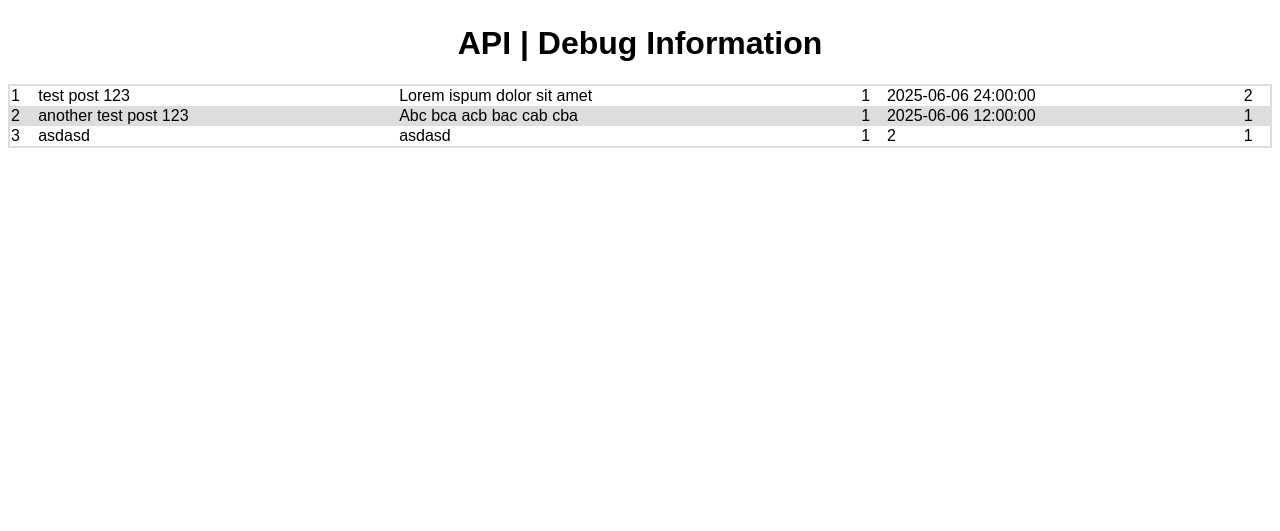
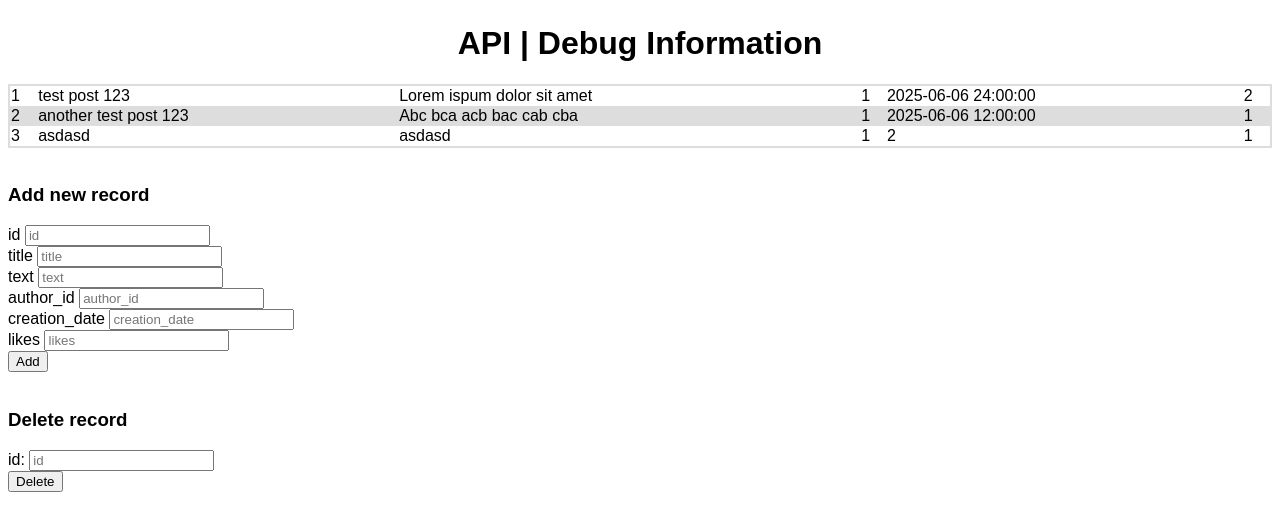
Before and after one commit to DaniyilAurora/journalapp, a Flask app: page /api/posts in a window 1280 px wide. Shown: the top 531 px of the page. Run offline with Flask 3, Linux system fonts and the light colour scheme; data comes from the database, SQL or seed files in the repository; both versions use the stored data as it was after the commit.

Commit message:
Added functionality to add new profiles, posts and comments through api, and to remove them

```diff
--- a/connection.py
+++ b/connection.py
@@ -2,10 +2,12 @@ import sqlite3
 
 
 class Connection():
+    # Initialises the connection
     def __init__(self):
         self.connection = sqlite3.connect("database.db", check_same_thread=False)
         self.cursor = self.connection.cursor()
 
+    # Returns all profiles
     def get_profiles(self) -> list[str]:
         self.cursor.execute("""
             SELECT * FROM profiles;
@@ -14,6 +16,28 @@ class Connection():
         profiles = self.cursor.fetchall()
         return profiles
 
+    # Returns profiles column names
+    def get_profiles_columns(self):
+        self.cursor.execute("PRAGMA table_info(profiles)")
+        columns = [column[1] for column in self.cursor.fetchall()]
+
+        return columns
+
+    # Adds new profile
+    def add_profile(self, id, username, password, creation_date):
+        self.cursor.execute("""
+            INSERT INTO profiles
+            (id, username, password, creation_date)
+            VALUES (?, ?, ?, ?);
+        """, (id, username, password, creation_date))
+        self.connection.commit()
+
+    # Deletes profile
+    def delete_profile(self, id):
+        self.cursor.execute("DELETE FROM profiles WHERE id = ?", (id,))
+        self.connection.commit()
+
+    # Returns all posts
     def get_posts(self) -> list[str]:
         self.cursor.execute("""
             SELECT * FROM posts;
@@ -22,6 +46,28 @@ class Connection():
         posts = self.cursor.fetchall()
         return posts
 
+    # Returns posts column names
+    def get_posts_columns(self):
+        self.cursor.execute("PRAGMA table_info(posts)")
+        columns = [column[1] for column in self.cursor.fetchall()]
+
+        return columns
+
+    # Adds new post
+    def add_post(self, id, title, text, author_id, creation_date, likes):
+        self.cursor.execute("""
+            INSERT INTO posts
+            (id, title, text, author_id, creation_date, likes)
+            VALUES (?, ?, ?, ?, ?, ?);
+        """, (id, title, text, author_id, creation_date, likes))
+        self.connection.commit()
+
+    # Deletes post
+    def delete_post(self, id):
+        self.cursor.execute("DELETE FROM posts WHERE id = ?", (id,))
+        self.connection.commit()
+
+    # Returns all comments
     def get_comments(self) -> list[str]:
         self.cursor.execute("""
             SELECT * FROM comments;
@@ -30,5 +76,27 @@ class Connection():
         comments = self.cursor.fetchall()
         return comments
 
+    # Returns comments column names
+    def get_comments_columns(self):
+        self.cursor.execute("PRAGMA table_info(comments)")
+        columns = [column[1] for column in self.cursor.fetchall()]
+
+        return columns
+
+    # Adds new comment
+    def add_comment(self, id, text, likes, author_id, post_id, creation_date):
+        self.cursor.execute("""
+            INSERT INTO comments
+            (id, text, likes, author_id, post_id, creation_date)
+            VALUES (?, ?, ?, ?, ?, ?);
+        """, (id, text, likes, author_id, post_id, creation_date))
+        self.connection.commit()
+
+    # Deletes comment
+    def delete_comment(self, id):
+        self.cursor.execute("DELETE FROM comments WHERE id = ?", (id,))
+        self.connection.commit()
+
+    # Closes the connection
     def close(self):
         self.connection.close()
--- a/database.py
+++ b/database.py
@@ -7,8 +7,8 @@ class Database():
         self.cursor = self.connection.cursor()
 
         # TODO: REMOVE LATER
-        #self.cursor.execute("INSERT INTO comments VALUES (2, 'another test comment 321', 1, 2, 2, '2025-06-06 15:00:00')")
-        #self.connection.commit()
+        # self.cursor.execute("INSERT INTO comments VALUES (2, 'another test comment 321', 1, 2, 2, '2025-06-06 15:00:00')")
+        # self.connection.commit()
 
         if self.is_first_launch():
             self.create_tables()
--- a/routes/api_routes.py
+++ b/routes/api_routes.py
@@ -1,4 +1,4 @@
-from flask import Blueprint, render_template
+from flask import Blueprint, render_template, request, redirect, url_for
 from connection import Connection
 
 api = Blueprint('api', __name__, url_prefix='/api')
@@ -22,9 +22,41 @@ def profiles():
     connection = Connection()
 
     profiles = connection.get_profiles()
+    profiles_columns = connection.get_profiles_columns()
     connection.close()
 
-    return render_template("debug_info.html", rows=profiles)
+    return render_template("debug_info.html", rows=profiles, information=profiles_columns, table_name="profiles")
+
+
+# Adds new profile to a database
+@api.route("/profiles/add", methods=['POST'])
+def add_profile():
+    connection = Connection()
+
+    id = request.form['id'].strip()
+    username = request.form['username'].strip()
+    password = request.form['password'].strip()
+    creation_date = request.form['creation_date'].strip()
+
+    if id and username and password and creation_date:
+        connection.add_profile(id, username, password, creation_date)
+    connection.close()
+
+    return redirect(url_for('api.profiles'))
+
+
+# Deletes profile from a database
+@api.route("/profiles/delete", methods=['POST'])
+def delete_profile():
+    connection = Connection()
+
+    id = request.form['id'].strip()
+
+    if id:
+        connection.delete_profile(id)
+    connection.close()
+
+    return redirect(url_for('api.profiles'))
 
 
 # Gives all posts in database
@@ -33,9 +65,43 @@ def posts():
     connection = Connection()
 
     posts = connection.get_posts()
+    posts_columns = connection.get_posts_columns()
     connection.close()
 
-    return render_template("debug_info.html", rows=posts)
+    return render_template("debug_info.html", rows=posts, information=posts_columns, table_name="posts")
+
+
+# Adds new post to a database
+@api.route("/posts/add", methods=['POST'])
+def add_post():
+    connection = Connection()
+
+    id = request.form['id'].strip()
+    title = request.form['title'].strip()
+    text = request.form['text'].strip()
+    author_id = request.form['author_id'].strip()
+    creation_date = request.form['creation_date'].strip()
+    likes = request.form['likes'].strip()
+
+    if id and title and text and author_id and creation_date and likes:
+        connection.add_post(id, title, text, author_id, creation_date, likes)
+    connection.close()
+
+    return redirect(url_for('api.posts'))
+
+
+# Deletes post from a database
+@api.route("/posts/delete", methods=['POST'])
+def delete_post():
+    connection = Connection()
+
+    id = request.form['id'].strip()
+
+    if id:
+        connection.delete_post(id)
+    connection.close()
+
+    return redirect(url_for('api.posts'))
 
 
 # Gives all comments in database
@@ -44,6 +110,40 @@ def comments():
     connection = Connection()
 
     comments = connection.get_comments()
+    comments_columns = connection.get_comments_columns()
     connection.close()
 
-    return render_template("debug_info.html", rows=comments)
+    return render_template("debug_info.html", rows=comments, information=comments_columns, table_name="comments")
+
+
+# Adds new comment to a database
+@api.route("/comments/add", methods=['POST'])
+def add_comment():
+    connection = Connection()
+
+    id = request.form['id'].strip()
+    text = request.form['text'].strip()
+    likes = request.form['likes'].strip()
+    author_id = request.form['author_id'].strip()
+    post_id = request.form['post_id'].strip()
+    creation_date = request.form['creation_date'].strip()
+
+    if id and text and likes and author_id and post_id and creation_date:
+        connection.add_comment(id, text, likes, author_id, post_id, creation_date)
+    connection.close()
+
+    return redirect(url_for('api.comments'))
+
+
+# Deletes comment from a database
+@api.route("/comments/delete", methods=['POST'])
+def delete_comment():
+    connection = Connection()
+
+    id = request.form['id'].strip()
+
+    if id:
+        connection.delete_comment(id)
+    connection.close()
+
+    return redirect(url_for('api.comments'))
--- a/templates/debug_info.html
+++ b/templates/debug_info.html
@@ -19,5 +19,27 @@
     {% endfor %}
     </table>
     </div>
+    <br>
+        <div class="add">
+        <h3>Add new record</h3>
+        <form action="/api/{{ table_name}}/add" method="POST">
+            {% for info in information %}
+            <label for="{{ info }}">{{ info }}</label>
+            <input type="text" id="{{ info }}" name="{{ info }}" placeholder="{{ info }}">
+            <br>
+            {% endfor %}
+            <button type="submit">Add</button>
+        </form>
+    </div>
+    <br>
+    <div class="delete">
+        <h3>Delete record</h3>
+        <form action="/api/{{ table_name}}/delete" method="POST">
+            <label for="id">id:</label>
+            <input type="number" id="id" name="id" placeholder="id">
+            <br>
+            <button type="submit">Delete</button>
+        </form>
+    </div>
 </body>
 </html>
```
Also changed, not shown: database.db.
